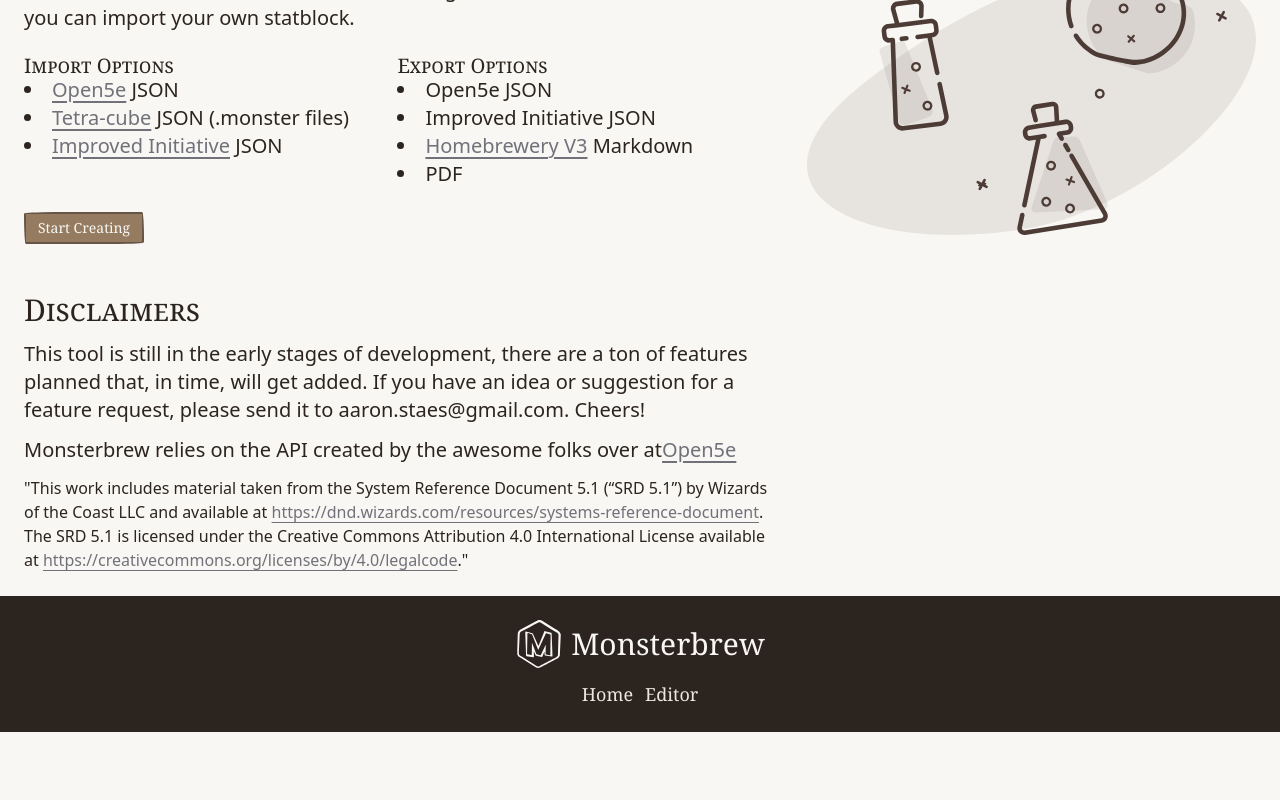
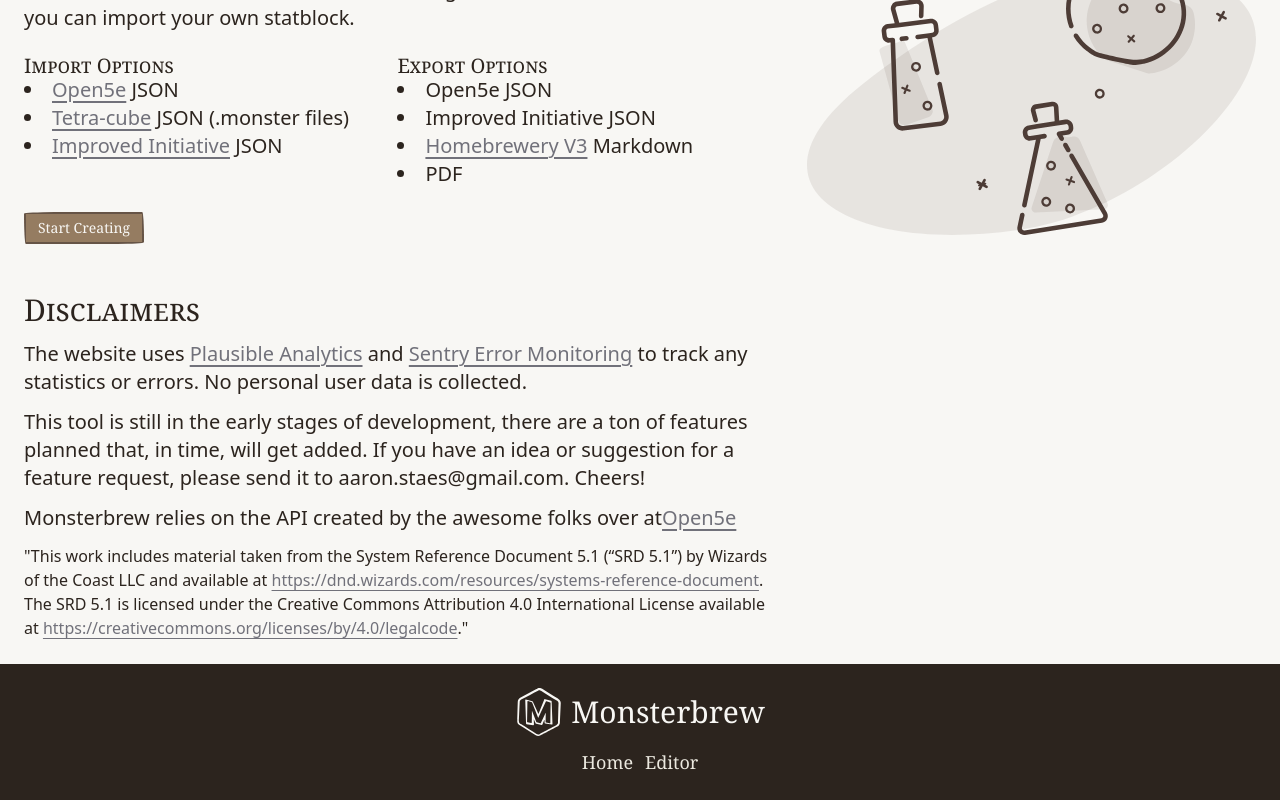
Before and after one commit to aaronsts/monsterbrew, a Next.js app: page / in a window 1280 px wide. Shown: the part 1055-1855 px from the top of the page. Before the commit the page ends 1787 px from the top, so only its background shows below. Built offline with nearby package versions, Linux system fonts and the light colour scheme; a web font is replaced by a local one.

Commit message:
add notice about plausible and sentry

```diff
--- a/src/components/homepage/special-thanks.tsx
+++ b/src/components/homepage/special-thanks.tsx
@@ -4,6 +4,27 @@ export default function SpecialThanks() {
 	return (
 		<div className="text-xl max-w-prose space-y-3">
 			<h2>Disclaimers</h2>
+			<p>
+				The website uses{" "}
+				<a
+					rel="noopener noreferrer"
+					className="underline underline-offset-4 text-zinc-500 hover:text-cararra-950"
+					target="_blank"
+					href="https://plausible.io/privacy-focused-web-analytics"
+				>
+					Plausible Analytics
+				</a>{" "}
+				and{" "}
+				<a
+					rel="noopener noreferrer"
+					className="underline underline-offset-4 text-zinc-500 hover:text-cararra-950"
+					target="_blank"
+					href="https://sentry.io/welcome/"
+				>
+					Sentry Error Monitoring
+				</a>{" "}
+				to track any statistics or errors. No personal user data is collected.
+			</p>
 			<p>
 				This tool is still in the early stages of development, there are a ton
 				of features planned that, in time, will get added. If you have an idea
```
